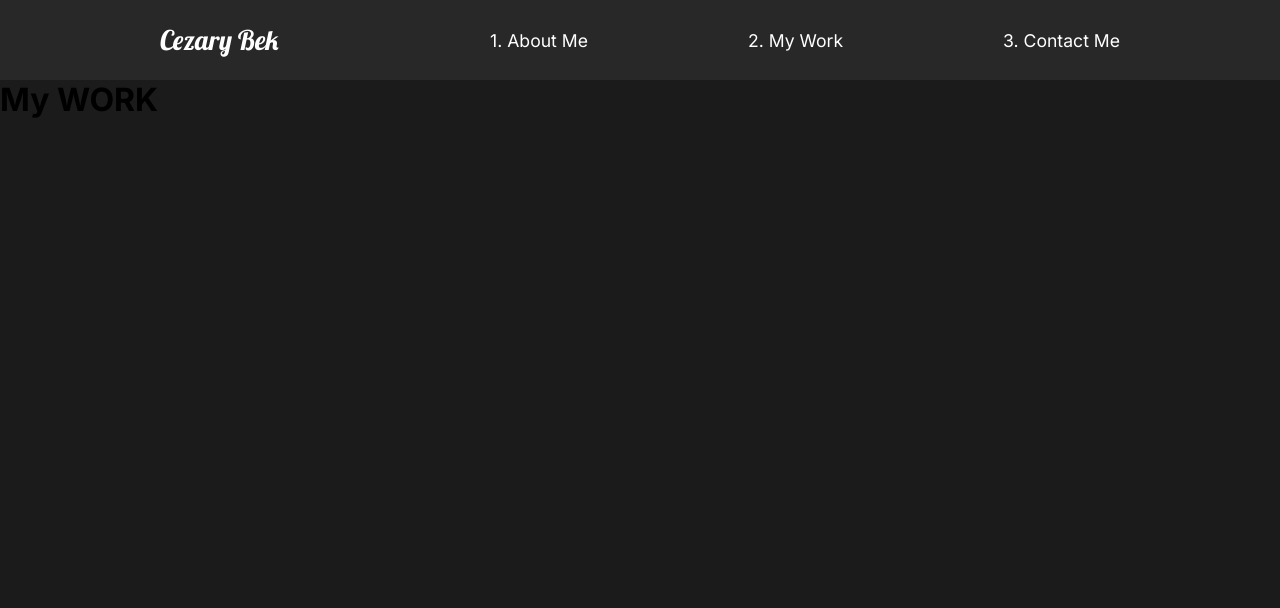
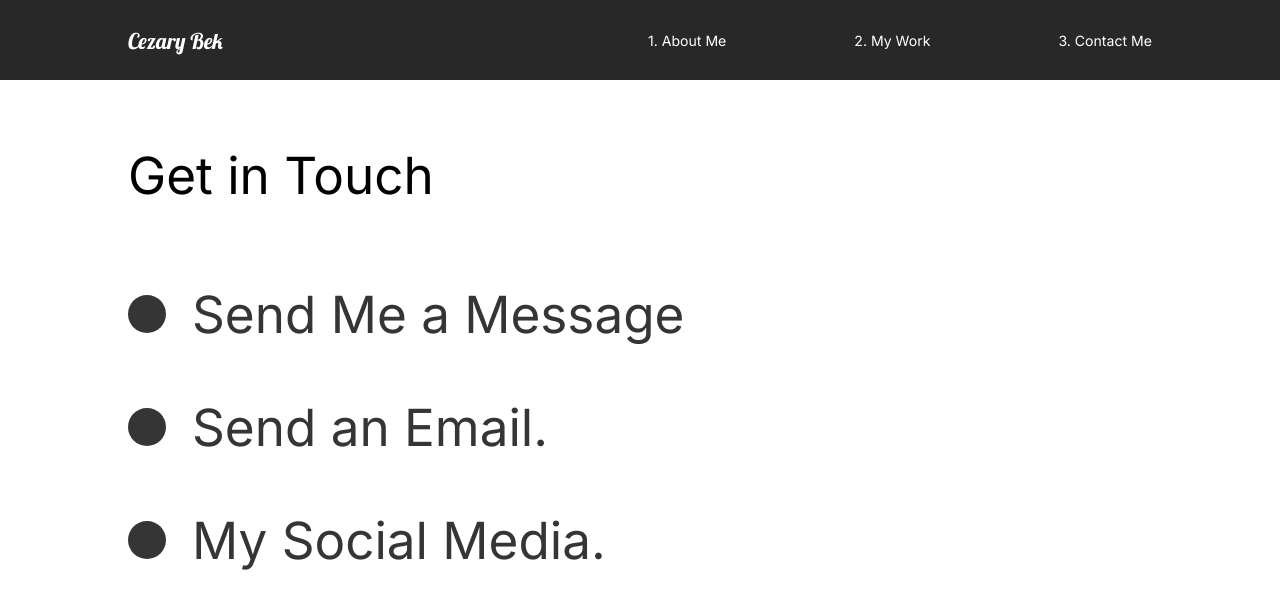
Before and after one commit to cesarebek/portfolio-with-react, a React (Create React App) app: page /contact in a window 1280 px wide. Shown: the top 608 px of the page. Built offline with nearby package versions, Linux system fonts and the light colour scheme.

Commit message:
Fixed some bugs of routering

```diff
--- a/src/Pages/AboutMe.js
+++ b/src/Pages/AboutMe.js
@@ -5,6 +5,8 @@
 //import animation
 import { motion } from 'framer-motion';
 import { pageAnimation } from '../animation';
+//import scroll Top component
+import ScrollTop from '../components/ScrollTop';
 
 const AboutMe = () => {
   return (
@@ -17,6 +19,7 @@
       <AboutSection />
       <ServicesSection />
       <FaqSection />
+      <ScrollTop />
     </motion.div>
   );
 };
--- a/src/Pages/ContactMe.js
+++ b/src/Pages/ContactMe.js
@@ -1,19 +1,77 @@
 import React from 'react';
 //import animation
 import { motion } from 'framer-motion';
-import { pageAnimation } from '../animation';
+import { pageAnimation, titleAnim } from '../animation';
+import styled from 'styled-components';
+//import scroll Top component
+import ScrollTop from '../components/ScrollTop';
 
 const ContactMe = () => {
   return (
-    <motion.div
+    <StyledContact
       variants={pageAnimation}
       initial="hidden"
       animate="show"
       exit="exit"
+      style={{ background: '#fff' }}
     >
-      <h1>My WORK</h1>
-    </motion.div>
+      <ScrollTop />
+      <Title>
+        <Hide>
+          <motion.h2 variants={titleAnim}>Get in Touch</motion.h2>
+        </Hide>
+      </Title>
+      <div>
+        <Hide>
+          <Social variants={titleAnim}>
+            <Circle />
+            <h2>Send Me a Message</h2>
+          </Social>
+        </Hide>
+        <Hide>
+          <Social variants={titleAnim}>
+            <Circle />
+            <h2>Send an Email.</h2>
+          </Social>
+        </Hide>
+        <Hide>
+          <Social variants={titleAnim}>
+            <Circle />
+            <h2>My Social Media.</h2>
+          </Social>
+        </Hide>
+      </div>
+    </StyledContact>
   );
 };
 
+const StyledContact = styled(motion.div)`
+  padding: 5rem 10rem;
+  color: #353535;
+  min-height: 90vh;
+`;
+const Title = styled.div`
+  margin-bottom: 4rem;
+  color: black;
+`;
+
+const Hide = styled.div`
+  overflow: hidden;
+`;
+
+const Circle = styled.div`
+  border-radius: 50%;
+  width: 3rem;
+  height: 3rem;
+  background-color: #353535;
+`;
+
+const Social = styled(motion.div)`
+  display: flex;
+  align-items: center;
+  h2 {
+    margin: 2rem;
+  }
+`;
+
 export default ContactMe;
--- a/src/Pages/MovieDetail.js
+++ b/src/Pages/MovieDetail.js
@@ -6,6 +6,8 @@
 //import animation
 import { motion } from 'framer-motion';
 import { pageAnimation } from '../animation';
+//import scroll Top component
+import ScrollTop from '../components/ScrollTop';
 
 const MovieDetail = () => {
   const history = useHistory();
@@ -32,6 +34,7 @@
           animate="show"
           exit="exit"
         >
+          <ScrollTop />
           <StyledHeadLine>
             <h2>{movie.title}</h2>
             <img src={movie.mainImg} alt="image" />
--- a/src/Pages/MyWork.js
+++ b/src/Pages/MyWork.js
@@ -15,8 +15,13 @@
   slider,
   sliderContainer,
 } from '../animation';
+//import scroll effect
+import ScrollTop from '../components/ScrollTop';
+import { useScroll } from '../components/useScroll';
 
 const MyWork = () => {
+  const [element, controls] = useScroll();
+  const [element2, controls2] = useScroll();
   return (
     <StyledWork
       style={{ background: '#fff' }}
@@ -25,12 +30,14 @@
       animate="show"
       exit="exit"
     >
+      <ScrollTop />
       <motion.div variants={sliderContainer}>
         <Frame1 variants={slider}></Frame1>
         <Frame2 variants={slider}></Frame2>
         <Frame3 variants={slider}></Frame3>
         <Frame4 variants={slider}></Frame4>
       </motion.div>
+
       <StyledMovie>
         <motion.h2 variants={fade}>The Athlete</motion.h2>
         <motion.div variants={lineAnim} className="line"></motion.div>
@@ -41,16 +48,28 @@
           </StyledHide>
         </Link>
       </StyledMovie>
-      <StyledMovie>
+
+      <StyledMovie
+        ref={element}
+        variants={fade}
+        animate={controls}
+        initial="hidden"
+      >
         <h2>The Racer</h2>
-        <div className="line"></div>
+        <motion.div variants={lineAnim} className="line"></motion.div>
         <Link to="/work/the-racer">
           <img src={theracer} alt="racer" />
         </Link>
       </StyledMovie>
-      <StyledMovie>
+
+      <StyledMovie
+        ref={element2}
+        variants={fade}
+        animate={controls2}
+        initial="hidden"
+      >
         <h2>Good Times</h2>
-        <div className="line"></div>
+        <motion.div variants={lineAnim} className="line"></motion.div>
         <Link to="/work/good-times">
           <img src={goodtimes} alt="goodtimes" />
         </Link>
@@ -67,7 +86,7 @@
     padding: 1rem 0;
   }
 `;
-const StyledMovie = styled.div`
+const StyledMovie = styled(motion.div)`
   padding-bottom: 10rem;
   .line {
     height: 0.5rem;
--- a/src/components/GlobaLStyle.js
+++ b/src/components/GlobaLStyle.js
@@ -7,9 +7,21 @@
     box-sizing: border-box;
 }
 
+html{
+    @media (max-width: 1700px){
+        font-size: 80%;
+    }
+    @media (max-width: 1700px){
+        font-size: 80%;
+    }
+
+}
+
 body{
     font-family: "Inter", sans-serif;
     background: #1b1b1b;
+    //stops the overflow of things that scale
+    overflow-x: hidden;
 }
 
 button{
--- a/src/components/Nav.js
+++ b/src/components/Nav.js
@@ -32,6 +32,9 @@
   color: white;
   padding: 1rem 10rem;
   align-items: center;
+  position: sticky;
+  top: 0;
+  z-index: 10;
   ul {
     list-style-type: none;
     display: flex;
--- /dev/null
+++ b/src/components/ScrollTop.js
@@ -0,0 +1,15 @@
+import { useEffect } from 'react';
+import { useLocation } from 'react-router-dom';
+
+const ScrollTop = () => {
+  const { pathname } = useLocation();
+  useEffect(() => {
+    window.scroll({
+      top: 0,
+      left: 0,
+    });
+  }, [pathname]);
+  return null;
+};
+
+export default ScrollTop;
```
